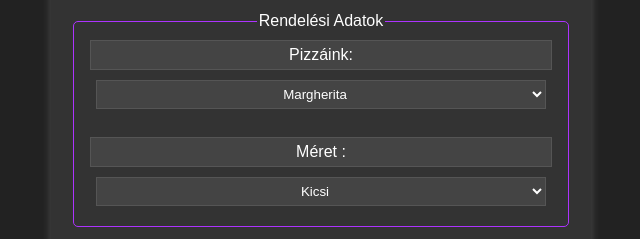
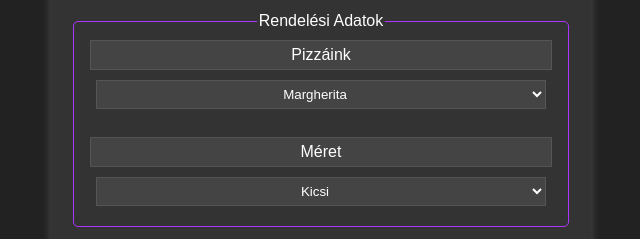
Before and after one commit to Sutiikee/ikt, a plain HTML site: page pizza.html in a window 1280 px wide. Shown: the part 471-710 px from the top of the page, 319-959 px from the left. Drawn offline with Linux system fonts and the light colour scheme.

Commit message:
MOSTMARTENYLEGTENYLEGKESZTANCINENI

```diff
--- a/pizza.html
+++ b/pizza.html
@@ -5,6 +5,7 @@
     <meta name="viewport" content="width=device-width, initial-scale=1.0">
     <title>Document</title>
     <link rel="stylesheet" href="css/pizza.css">
+    <link rel="icon" href="img/envagyok.png" type="image/png" sizes="32x32">
 </head>
 <body>
     <nav>
@@ -30,14 +31,14 @@
         <legend>
             Rendelési Adatok
         </legend>
-        <label for="ptipus">Pizzáink: </label>
+        <label for="ptipus">Pizzáink</label>
         <select>
             <option value="Margherita">Margherita</option>
             <option value="Hawaii">Hawaii</option>
             <option value="Pepperoni">Pepperoni</option>
             <option value="Vegán">Vegán</option>
         </select><br>
-        <label for="size">Méret :</label>
+        <label for="size">Méret</label>
         <select id="size">
             <option value="kicsi">Kicsi</option>
             <option value="közepes">Közepes</option>
```
Also changed, not shown: evszakok.html (+1 -0 lines), index.html (+1 -0 lines), listak.html (+1 -0 lines), orarend.html (+1 -0 lines), img/envagyok.png (added).
